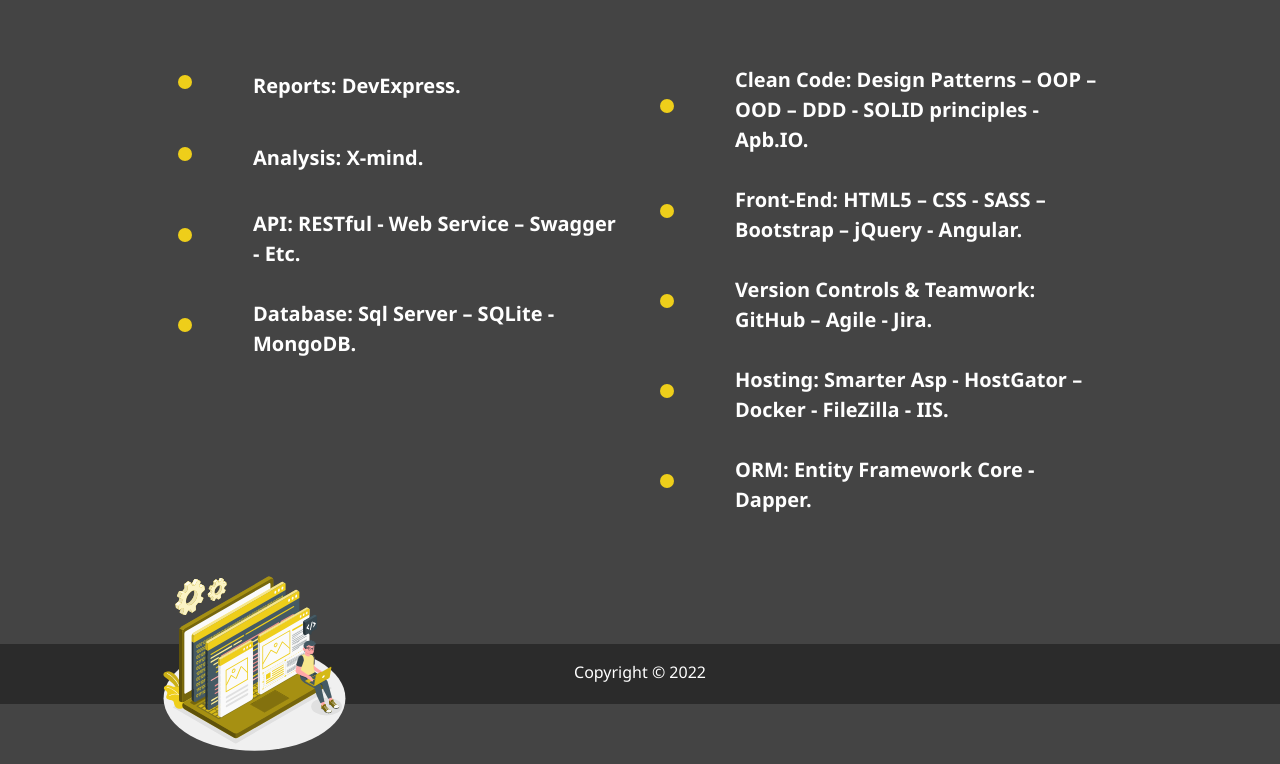
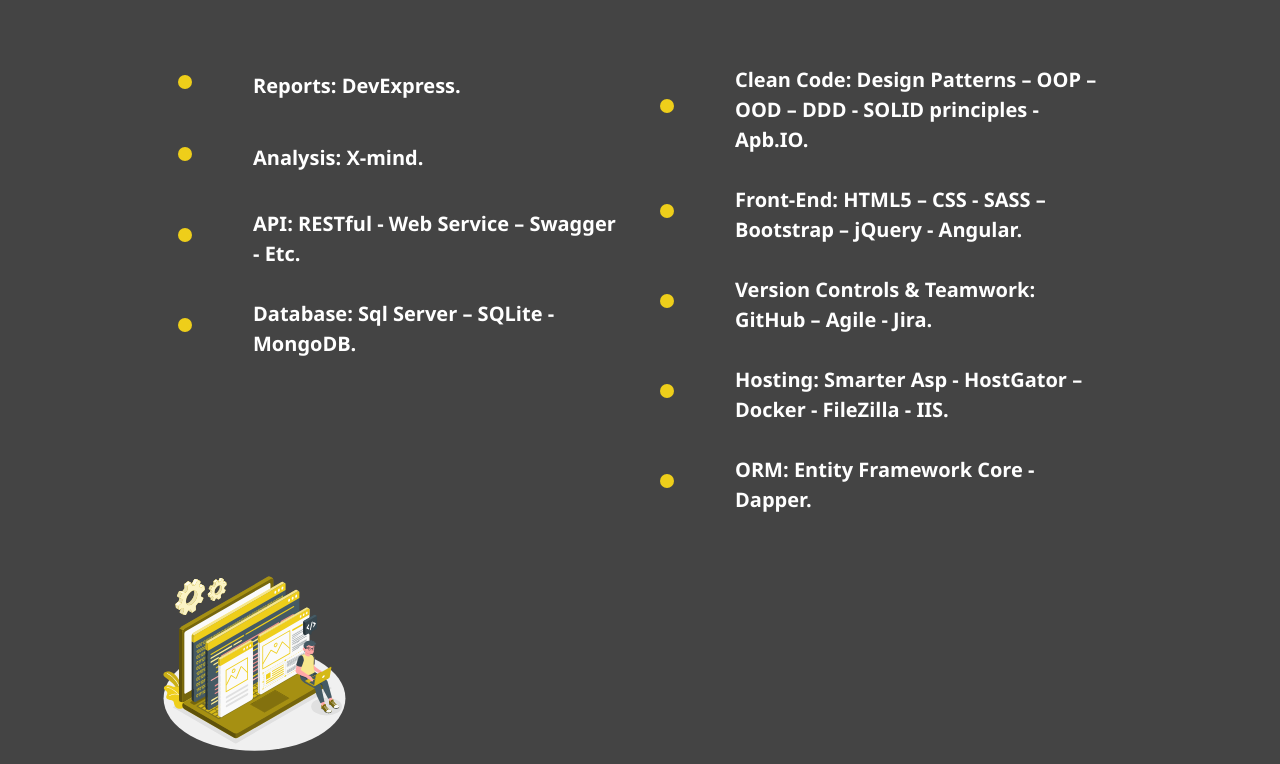
Before and after one commit to Ahmed98244/Portfolio, a website: page dist/skills.html in a window 1280 px wide. Shown: the part 156-920 px from the top of the page. Drawn offline with Linux system fonts and the light colour scheme.

Commit message:
new update
new update

```diff
--- a/dist/skills.html
+++ b/dist/skills.html
@@ -144,9 +144,9 @@
         <img src="./img/skill.svg" width="20%" height="20%">
       </div>
     </div>
-    <footer id="main-footer">
+    <!-- <footer id="main-footer" style="border: 0;">
       Copyright &copy; 2022
-    </footer>
+    </footer> -->
     <!-- end our skills  -->
     <script src="js/main.js"></script>
   </body>
```
